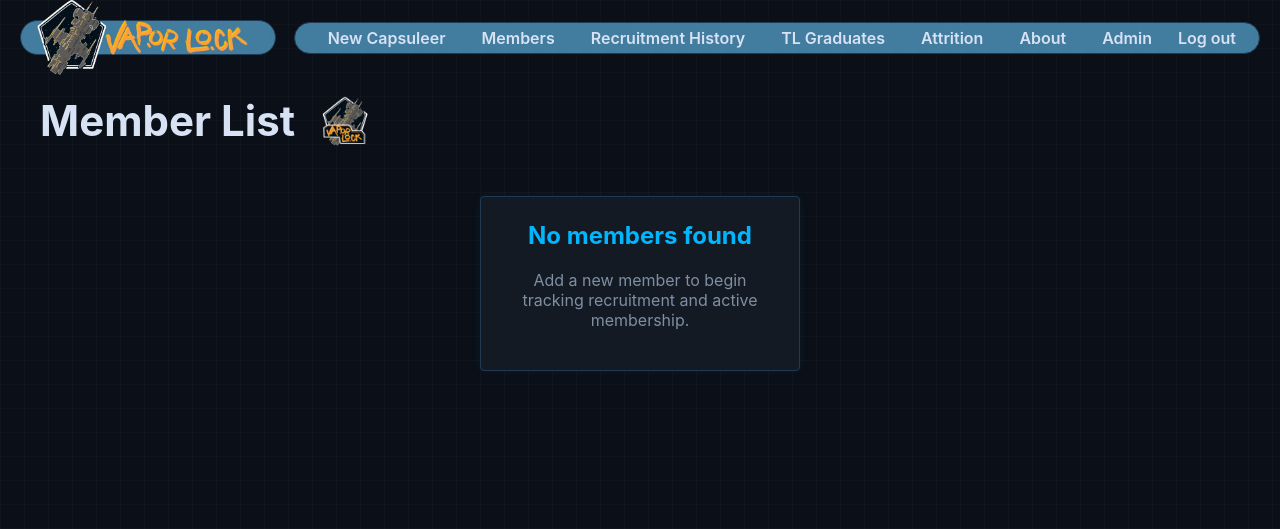
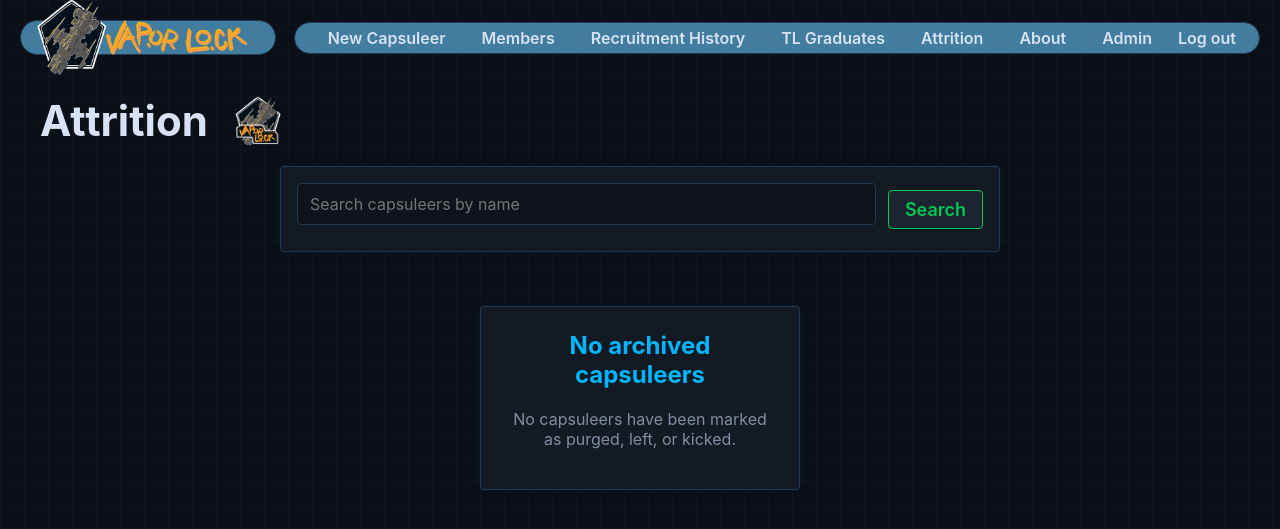
Before and after one commit to FatesUnited/recruitment-tracker, a Django app: page /attrition/ in a window 1280 px wide. Shown: the top 529 px of the page. Run offline with Django 5.2, Linux system fonts and the light colour scheme; the visitor is signed in with stand-in values (Sample User, id 1).

Commit message:
added in search filters and fixed a few bugs

```diff
--- a/main_app/static/css/members/member-index.css
+++ b/main_app/static/css/members/member-index.css
@@ -110,3 +110,56 @@
   letter-spacing: 0.05em;
   background: rgba(0, 183, 255, 0.08);
 }
+
+.search-section {
+  margin: 0 0 24px;
+  display: flex;
+  justify-content: center;
+}
+
+.search-form {
+  width: 100%;
+  max-width: 720px;
+  display: flex;
+  gap: 12px;
+  align-items: center;
+  flex-wrap: wrap;
+  padding: 16px;
+  background: var(--panel-bg);
+  border: var(--borders);
+  border-radius: var(--card-border-radius);
+  box-shadow: var(--card-box-shadow);
+}
+
+.search-form input {
+  flex: 1;
+  min-width: 240px;
+  padding: 10px 12px;
+  font-size: var(--font-reg);
+  font-family: inherit;
+  color: var(--text-color);
+  background: #0f141c;
+  border: 1px solid #22384d;
+  border-radius: 4px;
+}
+
+.search-form input:hover {
+  border-color: var(--accent-soft);
+}
+
+.search-form input:focus {
+  outline: none;
+  border-color: var(--accent);
+  box-shadow: 0 0 0 2px rgba(0, 183, 255, 0.12);
+}
+
+.search-form .btn {
+  margin-right: 0;
+}
+
+.search-results-text {
+  text-align: center;
+  color: var(--text-muted);
+  font-size: var(--font-reg);
+  margin: 0 0 20px;
+}
--- a/main_app/templates/members/attrition.html
+++ b/main_app/templates/members/attrition.html
@@ -1 +1,15 @@
 {% extends 'members/index.html' %}
+
+{% block page_title %}Attrition{% endblock %}
+
+{% block empty_message %}
+<div class="empty-state">
+  {% if query %}
+    <h2>No results found</h2>
+    <p>No capsuleers matched "<strong>{{ query }}</strong>".</p>
+  {% else %}
+    <h2>No archived capsuleers</h2>
+    <p>No capsuleers have been marked as purged, left, or kicked.</p>
+  {% endif %}
+</div>
+{% endblock %}
--- a/main_app/templates/members/index.html
+++ b/main_app/templates/members/index.html
@@ -8,9 +8,30 @@
 {% block content %}
 
 <section class="page-header">
-  <h1>Member List</h1>
+  <h1>{% block page_title %}Members{% endblock %}</h1>
   <img src="{% static 'images/1024 Logo No BG.png' %}" alt="Vapor Lock Logo" />
 </section>
+
+<section class="search-section">
+  <form method="get" class="search-form">
+    <input
+      type="text"
+      name="q"
+      value="{{ query }}"
+      placeholder="Search capsuleers by name"
+    />
+    <button type="submit" class="btn submit">Search</button>
+    {% if query %}
+      <a href="{{ clear_url }}" class="btn secondary">Clear</a>
+    {% endif %}
+  </form>
+</section>
+
+{% if query %}
+  <p class="search-results-text">
+    Showing results for: <strong>{{ query }}</strong>
+  </p>
+{% endif %}
 
 <section class="card-container">
   {% for member in members %}
@@ -36,10 +57,17 @@
       </a>
     </div>
   {% empty %}
+    {% block empty_message %}
     <div class="empty-state">
-      <h2>No members found</h2>
-      <p>Add a new member to begin tracking recruitment and active membership.</p>
+      {% if query %}
+        <h2>No results found</h2>
+        <p>No capsuleers matched "<strong>{{ query }}</strong>".</p>
+      {% else %}
+        <h2>No members found</h2>
+        <p>Add a new capsuleer to begin tracking recruitment and active membership.</p>
+      {% endif %}
     </div>
+    {% endblock %}
   {% endfor %}
 </section>
 
--- a/main_app/views.py
+++ b/main_app/views.py
@@ -8,6 +8,7 @@ from django.contrib.auth.forms import UserCreationForm
 from django.contrib.auth.decorators import login_required
 from django.contrib.auth.mixins import LoginRequiredMixin
 from .utils import resolve_eve_character_id
+from django.db.models import Q
 
 class Home(LoginView):
     template_name = 'home.html'
@@ -17,8 +18,16 @@ def about(request):
 
 @login_required
 def members_index(request):
+    query = request.GET.get('q', '').strip()
+
     members = Member.objects.filter(current_status__in=['Member','Recruit'])
-    return render(request, 'members/index.html', {'members': members})
+
+    if query:
+        members = members.filter(
+            Q(username__icontains=query)
+        )
+
+    return render(request, 'members/index.html', {'members': members, 'query': query, 'clear_url': request.path})
 
 @login_required
 def member_detail(request, member_id):
@@ -56,18 +65,42 @@ def signup(request):
 
 @login_required
 def historical(request):
+    query = request.GET.get('q', '').strip()
+
     members = Member.objects.all()
-    return render(request, 'members/historical.html', {'members': members})
+
+    if query:
+        members = members.filter(
+            Q(username__icontains=query)
+        )
+
+    return render(request, 'members/historical.html', {'members': members, 'query': query, 'clear_url': request.path})
 
 @login_required
 def graduation(request):
+    query = request.GET.get('q', '').strip()
+
     members = Member.objects.filter(graduation_date__isnull=False)
-    return render(request, 'members/graduation.html', {'members': members})
+
+    if query:
+        members = members.filter(
+            Q(username__icontains=query)
+        )
+
+    return render(request, 'members/graduation.html', {'members': members, 'query': query, 'clear_url': request.path})
 
 @login_required
 def attrition(request):
+    query = request.GET.get('q', '').strip()
+
     members = Member.objects.filter(current_status__in=['Purged','Left','Kicked'])
-    return render(request, 'members/attrition.html', {'members': members})
+
+    if query:
+        members = members.filter(
+            Q(username__icontains=query)
+        )
+
+    return render(request, 'members/attrition.html', {'members': members, 'query': query, 'clear_url': request.path})
 
 @login_required
 def analytics(request):
@@ -124,6 +157,6 @@ class MemberUpdate(LoginRequiredMixin, UpdateView):
             form.instance.eve_character_id = character_id
         return super().form_valid(form)
 
-class MemberDelete(DeleteView):
+class MemberDelete(LoginRequiredMixin, DeleteView):
     model = Member
     success_url = '/members/'
```
Also changed, not shown: main_app/templates/members/graduation.html (+14 -0 lines), main_app/templates/members/historical.html (+14 -0 lines).
